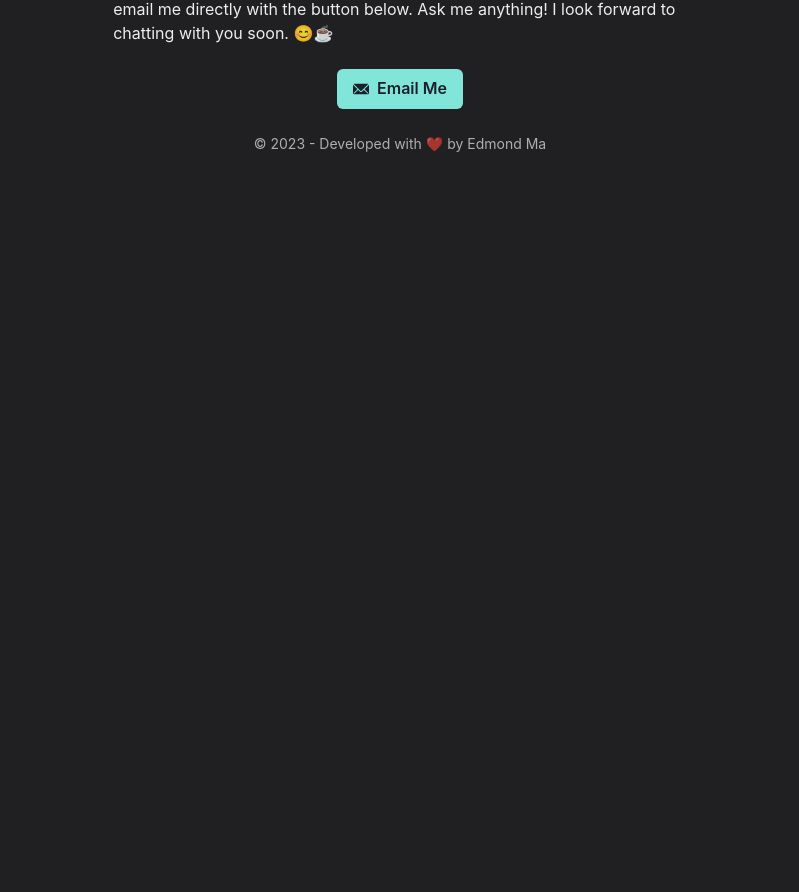
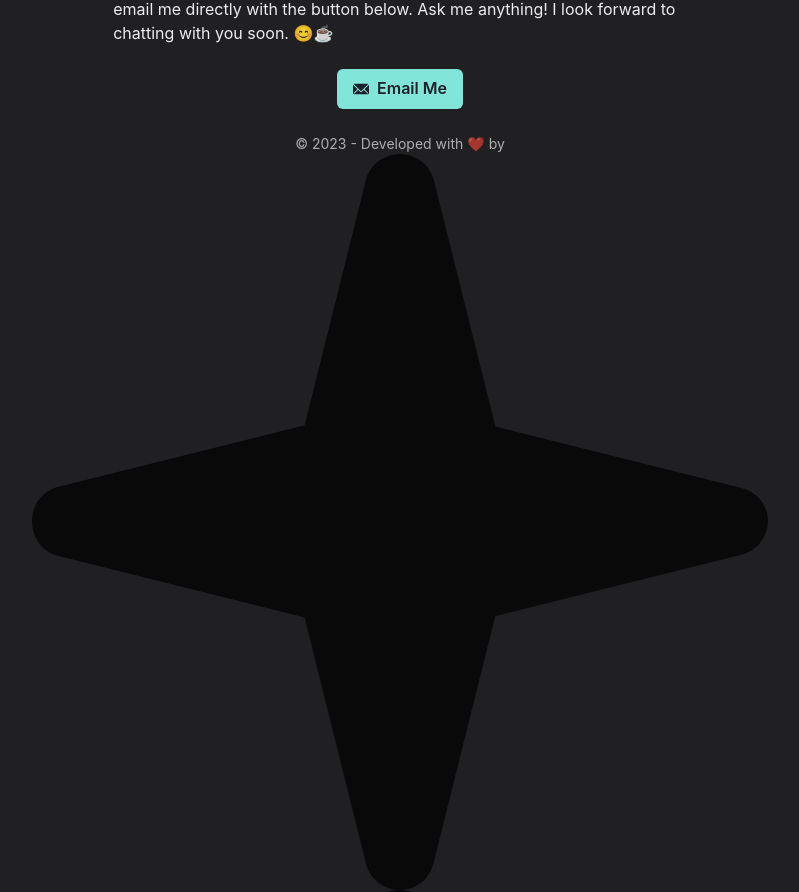
Before and after one commit to edjunma/edmondma.dev-v1, a Next.js app: page / in a window 1280 px wide. Shown: the part 1271-2163 px from the top of the page, without its empty margins (240-1039 px from the left). Before the commit the page ends 1457 px from the top, so only its background shows below. Built offline with nearby package versions, Linux system fonts and the light colour scheme.

Commit message:
add magic sparkle effect, work on class error

```diff
--- a/components/footer.js
+++ b/components/footer.js
@@ -3,7 +3,25 @@ import { Box } from '@chakra-ui/react'
 const Footer = () => {
   return (
     <Box align="center" opacity={0.69} fontSize="sm">
-      &copy; {new Date().getFullYear()} - Developed with ❤️ by Edmond Ma
+      &copy; {new Date().getFullYear()} - Developed with ❤️ by
+    <span class="magic">
+    <span class="magic-star">
+      <svg viewBox="0 0 512 512">
+      <path d="M512 255.1c0 11.34-7.406 20.86-18.44 23.64l-171.3 42.78l-42.78 171.1C276.7 504.6 267.2 512 255.9 512s-20.84-7.406-23.62-18.44l-42.66-171.2L18.47 279.6C7.406 276.8 0 267.3 0 255.1c0-11.34 7.406-20.83 18.44-23.61l171.2-42.78l42.78-171.1C235.2 7.406 244.7 0 256 0s20.84 7.406 23.62 18.44l42.78 171.2l171.2 42.78C504.6 235.2 512 244.6 512 255.1z" />
+      </svg>
+    </span>
+    <span class="magic-star">
+      <svg viewBox="0 0 512 512">
+      <path d="M512 255.1c0 11.34-7.406 20.86-18.44 23.64l-171.3 42.78l-42.78 171.1C276.7 504.6 267.2 512 255.9 512s-20.84-7.406-23.62-18.44l-42.66-171.2L18.47 279.6C7.406 276.8 0 267.3 0 255.1c0-11.34 7.406-20.83 18.44-23.61l171.2-42.78l42.78-171.1C235.2 7.406 244.7 0 256 0s20.84 7.406 23.62 18.44l42.78 171.2l171.2 42.78C504.6 235.2 512 244.6 512 255.1z" />
+      </svg>
+    </span>
+    <span class="magic-star">
+      <svg viewBox="0 0 512 512">
+      <path d="M512 255.1c0 11.34-7.406 20.86-18.44 23.64l-171.3 42.78l-42.78 171.1C276.7 504.6 267.2 512 255.9 512s-20.84-7.406-23.62-18.44l-42.66-171.2L18.47 279.6C7.406 276.8 0 267.3 0 255.1c0-11.34 7.406-20.83 18.44-23.61l171.2-42.78l42.78-171.1C235.2 7.406 244.7 0 256 0s20.84 7.406 23.62 18.44l42.78 171.2l171.2 42.78C504.6 235.2 512 244.6 512 255.1z" />
+      </svg>
+    </span>
+    <span class="magic-text">Edmond Ma</span>
+  </span>
     </Box>
   )
 }
```
